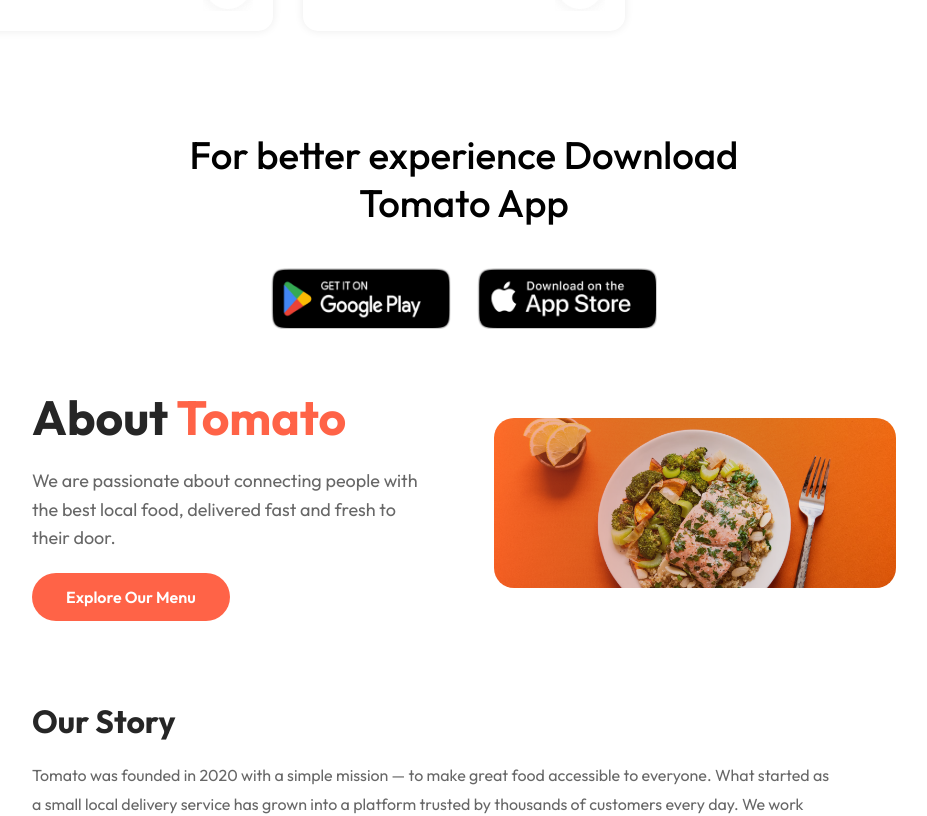
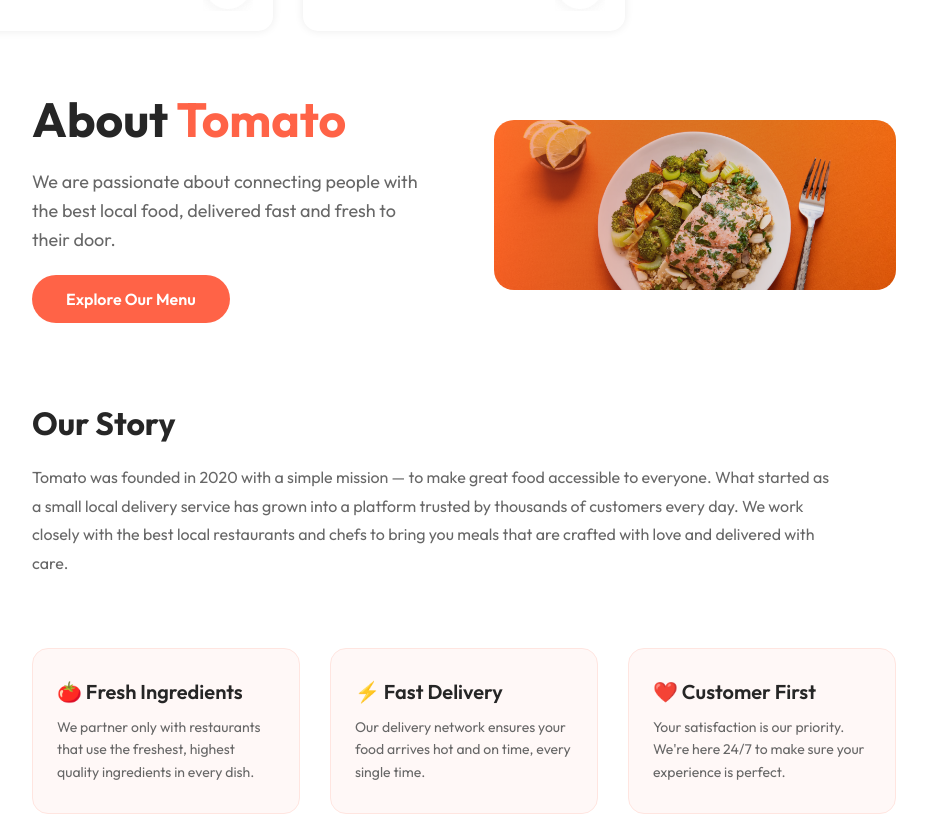
Before and after one commit to kleo2006/food-delivery, a React (Vite) app: page / in a window 1280 px wide. Shown: the part 6060-6876 px from the top of the page, without its empty margins (176-1103 px from the left). Built offline with nearby package versions, Linux system fonts and the light colour scheme.

Commit message:
update home page

```diff
--- a/src/pages/Home/Home.jsx
+++ b/src/pages/Home/Home.jsx
@@ -17,7 +17,7 @@ const Home = () => {
       <Header />
       <ExploreMenu category={category} setCategory={setCategory} />
       <FoodDisplay category={category} />
-      <AppDownload />
+
 
       {/* About Section */}
       <div id="about-section">
@@ -32,6 +32,7 @@ const Home = () => {
       {/* Privacy Policy Section */}
       <div id="privacy-section">
         <PrivacyPolicy />
+        <AppDownload/>
       </div>
     </div>
   )
```
